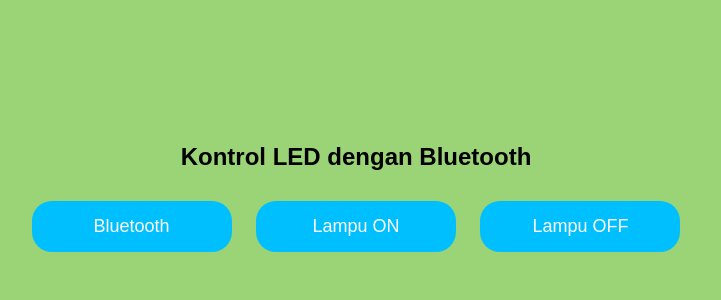
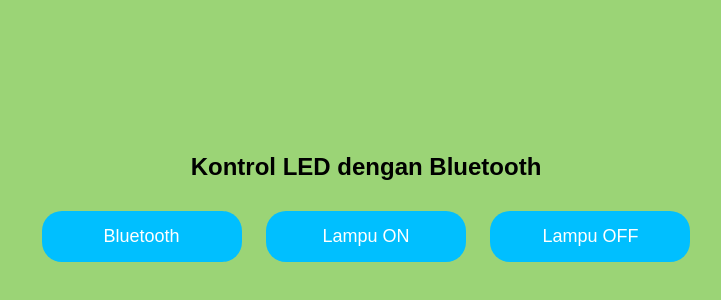
Before and after one commit to ArvinRahmadH/ARDUINO_V2, a plain HTML site: page index.html in a window 1280 px wide. Shown: the part 206-506 px from the top of the page, without its empty margins (284-1005 px from the left). Drawn offline with Linux system fonts and the light colour scheme.

Commit message:
Update style.css

```diff
--- a/style.css
+++ b/style.css
@@ -24,8 +24,11 @@ body {
     flex-direction: column;
     justify-content: center;
     align-items: center;
+    width: 100vw;
     height: 100vh;
     background-color: #9bd476;
+    max-width: 100%;
+    padding: 10px;
 }
 
 h1 {
```
